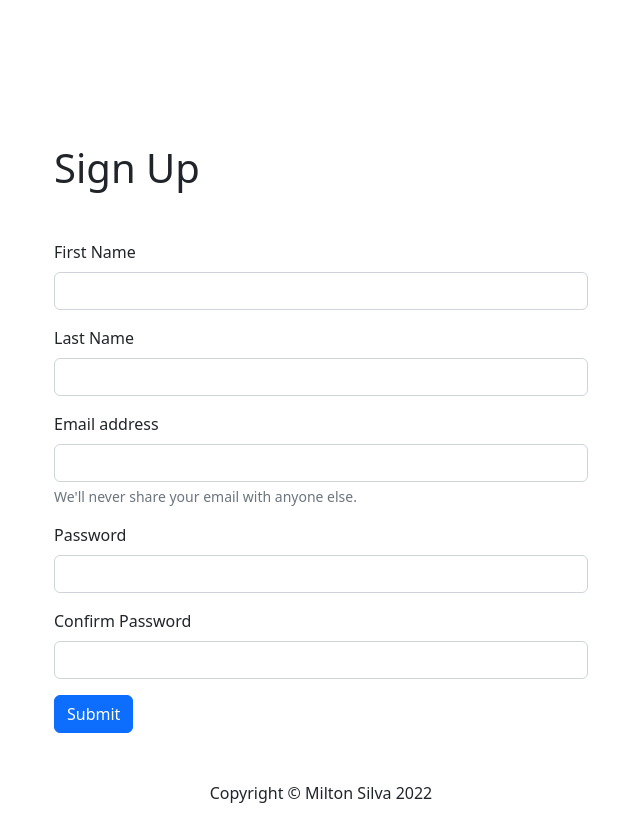
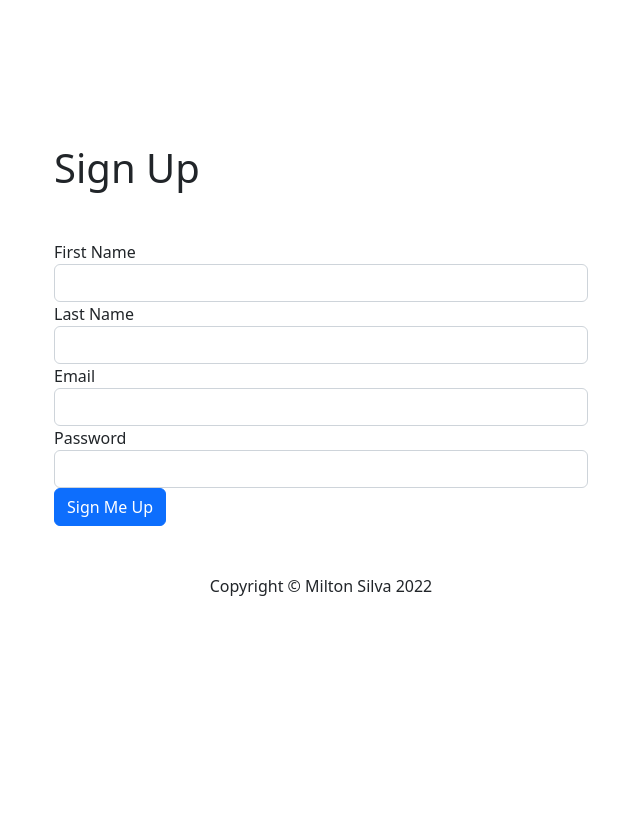
Before and after one commit to MiltonLSM/my-science-class, a Flask app: page /register in a window 1280 px wide. Shown: the part 56-877 px from the top of the page, without its empty margins (319-959 px from the left). After the commit the page ends 652 px from the top, so only its background shows below. Run offline with Flask 2, Linux system fonts and the light colour scheme; some libraries are stand-ins or nearby versions.

Commit message:
The database to add administrators is created along with the registration and login forms, and the forms for the creation of rubrics. The registration form in the register.html file is updated so that it sends the data to the database.

```diff
--- /dev/null
+++ b/forms.py
@@ -0,0 +1,25 @@
+from flask_wtf import FlaskForm
+from wtforms import StringField, EmailField, PasswordField, SubmitField, FloatField, TextAreaField
+from wtforms.validators import DataRequired
+
+class RegisterForm(FlaskForm):
+    first_name = StringField("First Name", validators=[DataRequired()])
+    last_name = StringField("Last Name", validators=[DataRequired()])
+    email = EmailField("Email", validators=[DataRequired()])
+    password = PasswordField("Password", validators=[DataRequired()])
+    submit = SubmitField("Sign Me Up")
+
+class LoginForm(FlaskForm):
+    email = EmailField("Email", validators=[DataRequired()])
+    password = PasswordField("Password", validators=[DataRequired()])
+    submit = SubmitField("Login")
+
+# class RubricCriterionForm(FlaskForm):
+#     criterion = StringField("Criterion", validators=[DataRequired()])
+#     description = TextAreaField("Description", validators=[DataRequired()])
+#     weight = FloatField("Weight", validators=[DataRequired()])
+#     submit = SubmitField("Add Criterion")
+
+# class RubricForm(FlaskForm):
+#     rubric_name = StringField("Rubric Name", validators=[DataRequired()])
+#     submit = SubmitField("Create Rubric")
--- a/main.py
+++ b/main.py
@@ -1,8 +1,38 @@
-from flask import Flask, render_template
+from flask import Flask, render_template, redirect, url_for, flash
+from flask_sqlalchemy import SQLAlchemy
 from flask_bootstrap import Bootstrap
+from werkzeug.security import generate_password_hash, check_password_hash
+from flask_login import login_user, logout_user, UserMixin, LoginManager
+from forms import LoginForm, RegisterForm
 
 app = Flask(__name__)
+app.config['SQLALCHEMY_DATABASE_URI'] = 'sqlite:///science_class.db'
+app.config['SQLALCHEMY_TRACK_MODIFICATIONS'] = False
+app.config['SECRET_KEY'] = "welcome2THEcomewel"
 Bootstrap(app)
+db = SQLAlchemy(app)
+
+#------------------------------------ LOGIN MANAGER --------------------------------#
+
+login_manager = LoginManager()
+login_manager.init_app(app)
+
+@login_manager.user_loader
+def load_user(admin_id):
+    return Admin.query.get(int(admin_id))
+
+#------------------------------------- DATA BASES ----------------------------------#
+
+class Admin(db.Model, UserMixin):
+    __tablename__ = "admin-users"
+    id = db.Column(db.Integer, primary_key=True)
+    first_name = db.Column(db.String(250), nullable=False)
+    last_name = db.Column(db.String(250), nullable=False)
+    email = db.Column(db.String(250), nullable=False)
+    password = db.Column(db.String(250), nullable=False)
+
+db.create_all()
+
 
 #------------------------------------- URL ROUTES ----------------------------------#
 
@@ -14,9 +44,34 @@ def home():
 def login():
     return render_template('login.html')
 
-@app.route('/register')
+@app.route('/register', methods=["GET", "POST"])
 def register():
-    return render_template('register.html')
+    form = RegisterForm()
+    if form.validate_on_submit():
+
+        if Admin.query.filter_by(email=form.email.data).first():
+            flash("You've already signed up with that email, log in instead!")
+            return redirect(url_for('login'))
+
+        hashed_and_salt_password = generate_password_hash(
+            password=form.password.data,
+            method="pbkdf2:sha256",
+            salt_length=8,
+        )
+
+        new_admin = Admin(
+            first_name = form.first_name.data,
+            last_name = form.last_name.data,
+            email = form.email.data,
+            password = hashed_and_salt_password
+        )
+
+        db.session.add(new_admin)
+        db.session.commit()
+        login_user(new_admin)
+        return redirect(url_for("admin_home"))
+
+    return render_template('register.html', form=form)
 
 @app.route('/grade-act')
 def grade_act():
--- a/templates/register.html
+++ b/templates/register.html
@@ -7,31 +7,9 @@
   <div class="container w-50 form-cont">
       <h1 class="mb-5">Sign Up</h1>
 
-      <form>
-          <div class="mb-3">
-              <label for="InputFirstName1" class="form-label">First Name</label>
-              <input type="text" class="form-control" id="InputFirstName1">
-          </div>
-          <div class="mb-3">
-              <label for="InputLastName1" class="form-label">Last Name</label>
-              <input type="text" class="form-control" id="InputLastName1">
-          </div>
-          <div class="mb-3">
-            <label for="InputEmail1" class="form-label">Email address</label>
-            <input type="email" class="form-control" id="InputEmail1" aria-describedby="emailHelp">
-            <div id="emailHelp" class="form-text">We'll never share your email with anyone else.</div>
-          </div>
-          <div class="mb-3">
-            <label for="InputPassword1" class="form-label">Password</label>
-            <input type="password" class="form-control" id="InputPassword1">
-          </div>
-          <div class="mb-3">
-              <label for="InputPassword2" class="form-label">Confirm Password</label>
-              <input type="password" class="form-control" id="InputPassword2">
-            </div>
-          <button type="submit" class="btn btn-primary">Submit</button>
-        </form>
+      {{ wtf.quick_form(form, novalidate=True, button_map={"submit": "primary"}) }}
 
   </div>
-{% include "footer.html" %}
-{% endblock %}
+
+  {% include "footer.html" %}
+  {% endblock %}
```
Also changed, not shown: science_class.db (added).
